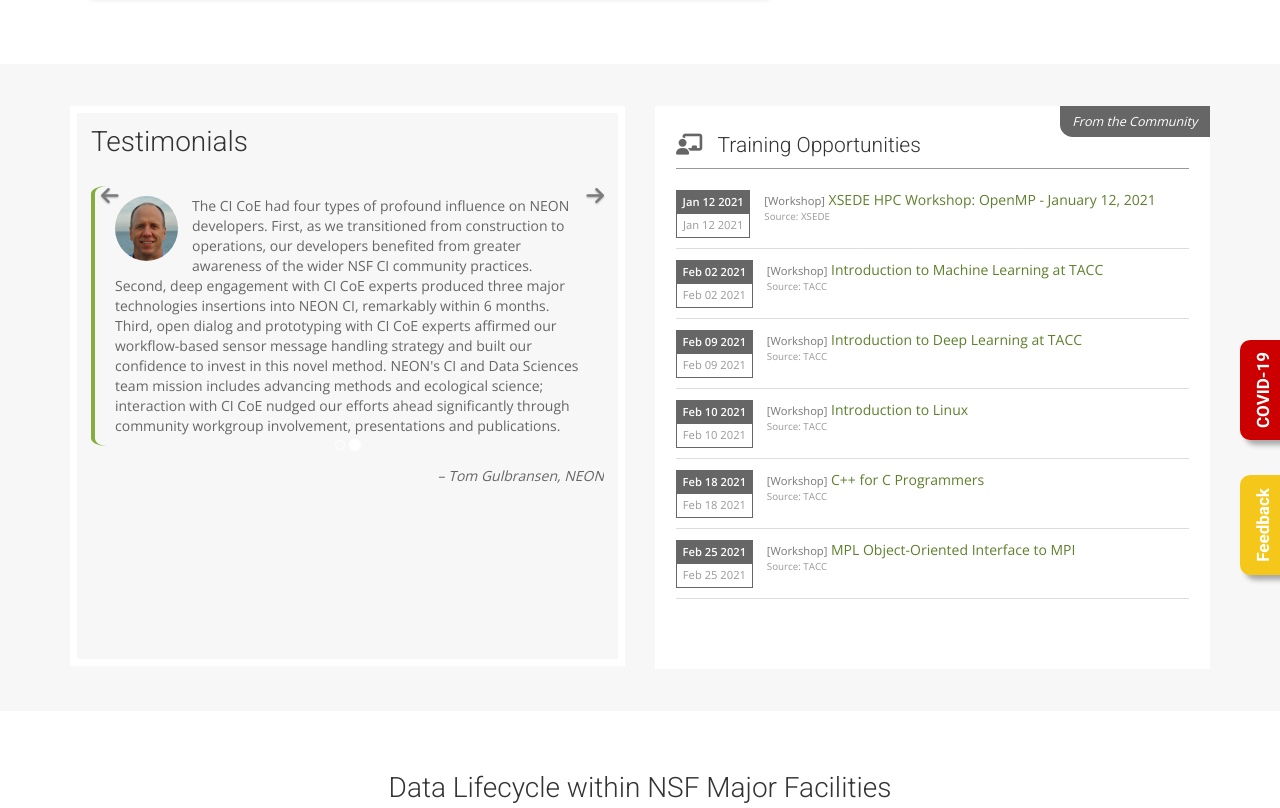
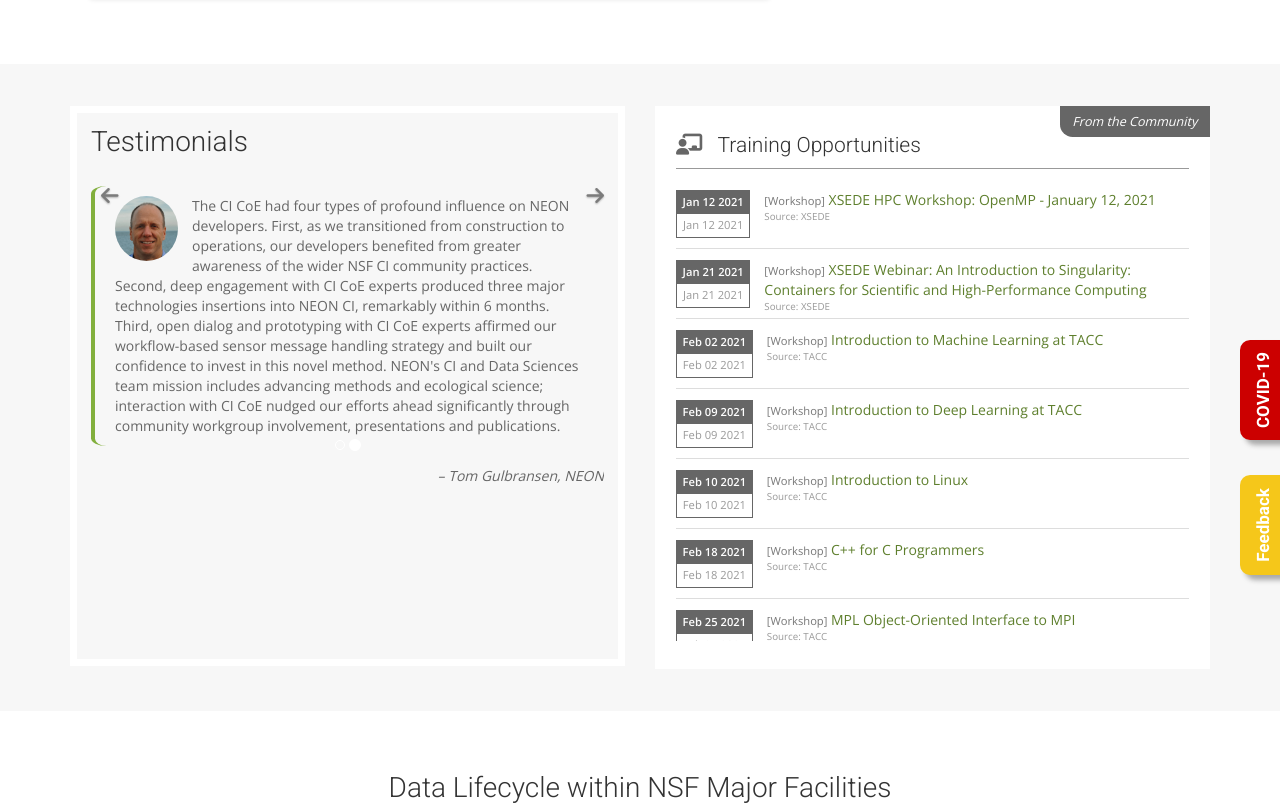
Before and after one commit to cicoe/cicoe.github.io, a Jekyll site: the page built from index.html, in a window 1280 px wide and 900 px high, scrolled down 977 px, cut to the strip 0-808 px from the top of the window. Built offline with Jekyll 4.4.1, drawn with Linux system fonts in a browser that asks for light colours; nearby versions of some CDN libraries; some web fonts are replaced; comment, search, counter and statistics services are not loaded.

Commit message:
updated training events

```diff
--- a/_data/training_opportunities.yml
+++ b/_data/training_opportunities.yml
@@ -5,6 +5,14 @@
   time: ''
   title: 'XSEDE HPC Workshop: OpenMP - January 12, 2021'
   website: "https://www.xsede.org/web/xup/course-calendar/-/training-user/class/2237/session/3899/register"
+- categroy: Workshop
+  end_date: January 21, 2021
+  source: XSEDE
+  start_date: January 21, 2021
+  time: ''
+  title: 'XSEDE Webinar: An Introduction to Singularity: Containers for Scientific
+    and High-Performance Computing'
+  website: "https://www.xsede.org/web/xup/course-calendar/-/training-user/class/2238/session/3900/register"
 - categroy: Workshop
   end_date: February 02, 2021
   source: TACC
```
